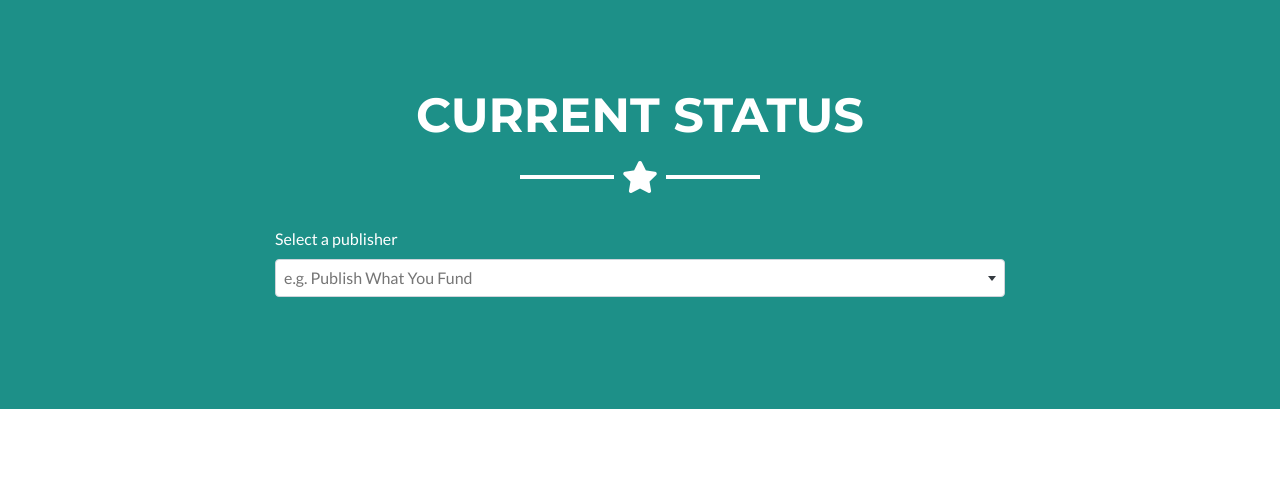
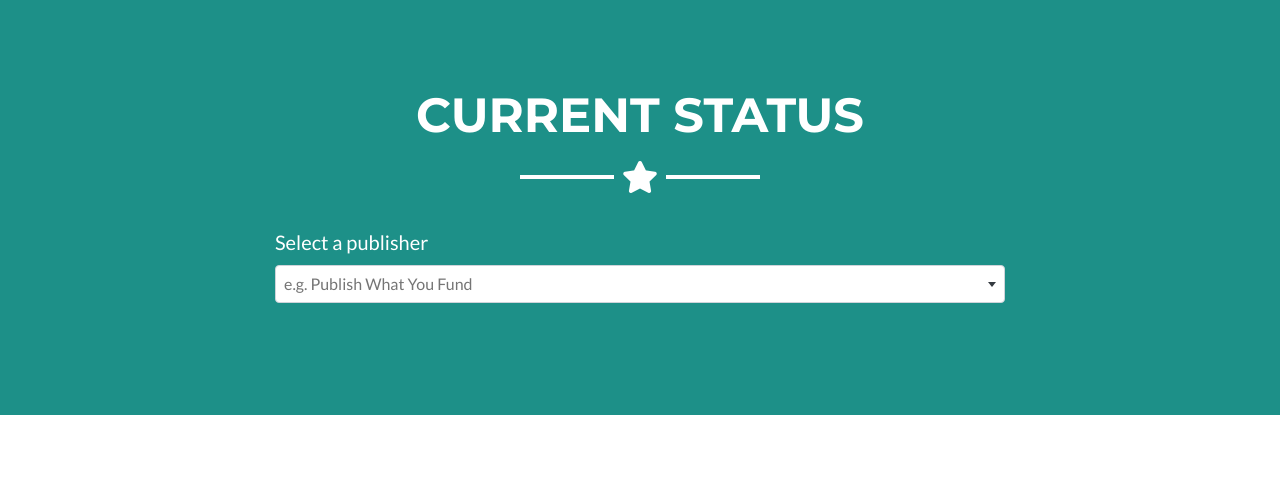
Before and after one commit to pwyf/iati-canary, a Flask app: page / in a window 1280 px wide. Shown: the part 1275-1772 px from the top of the page. Run offline with Flask 2, Linux system fonts and the light colour scheme; parts of the project's set-up code (start-up, migrations or seed data) failed here and were passed over; some libraries are stand-ins or nearby versions.

Commit message:
Bigger label text

```diff
--- a/iati_canary/templates/home.html
+++ b/iati_canary/templates/home.html
@@ -90,7 +90,7 @@
       <div class="row">
         <div class="col-lg-8 mx-auto">
           <div class="form-group">
-            <label>Select a publisher</label>
+            <label class="lead">Select a publisher</label>
             <select class="form-control" id="select-publisher" placeholder="e.g. Publish What You Fund"></select>
           </div>
         </div>
```
